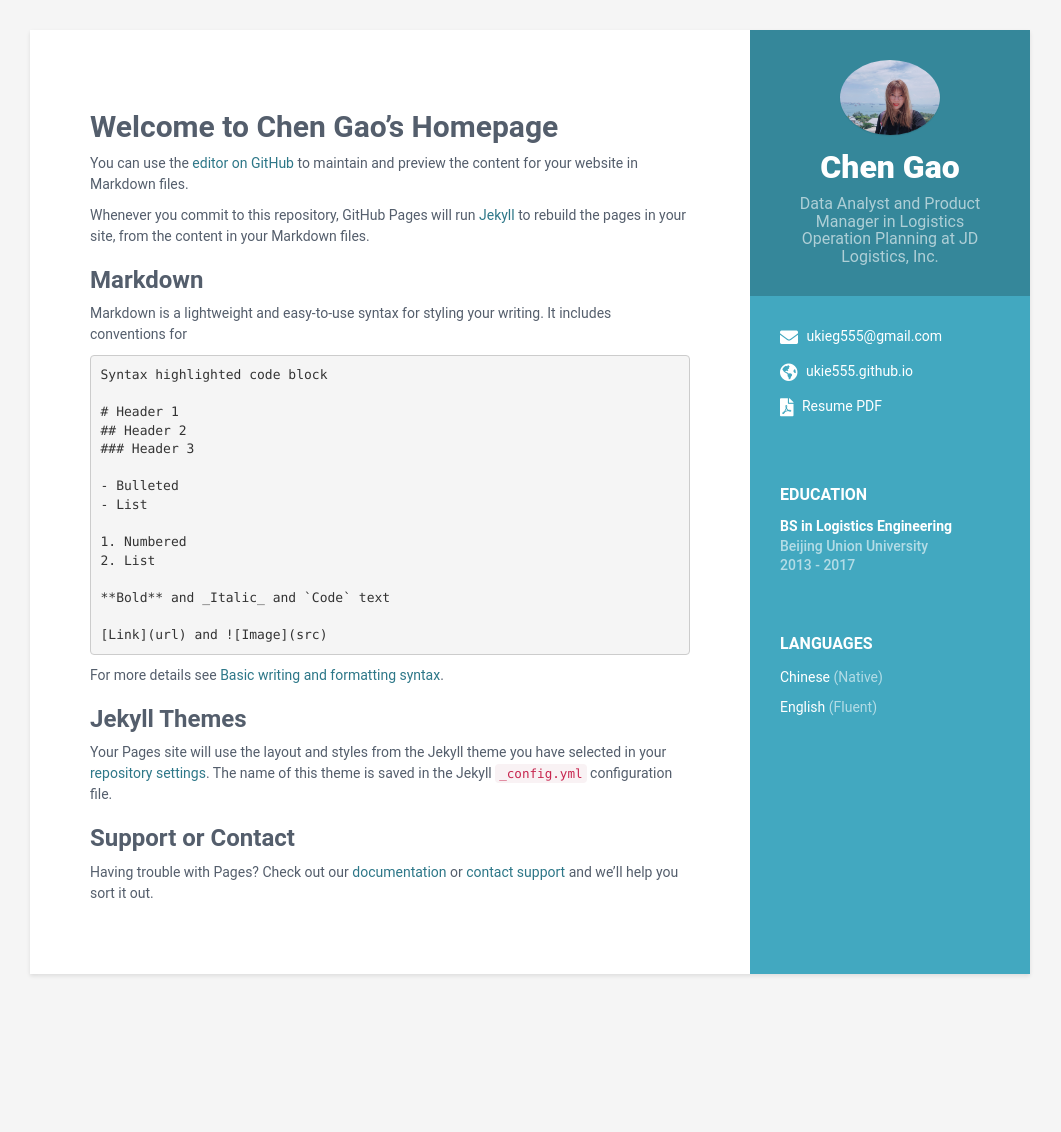
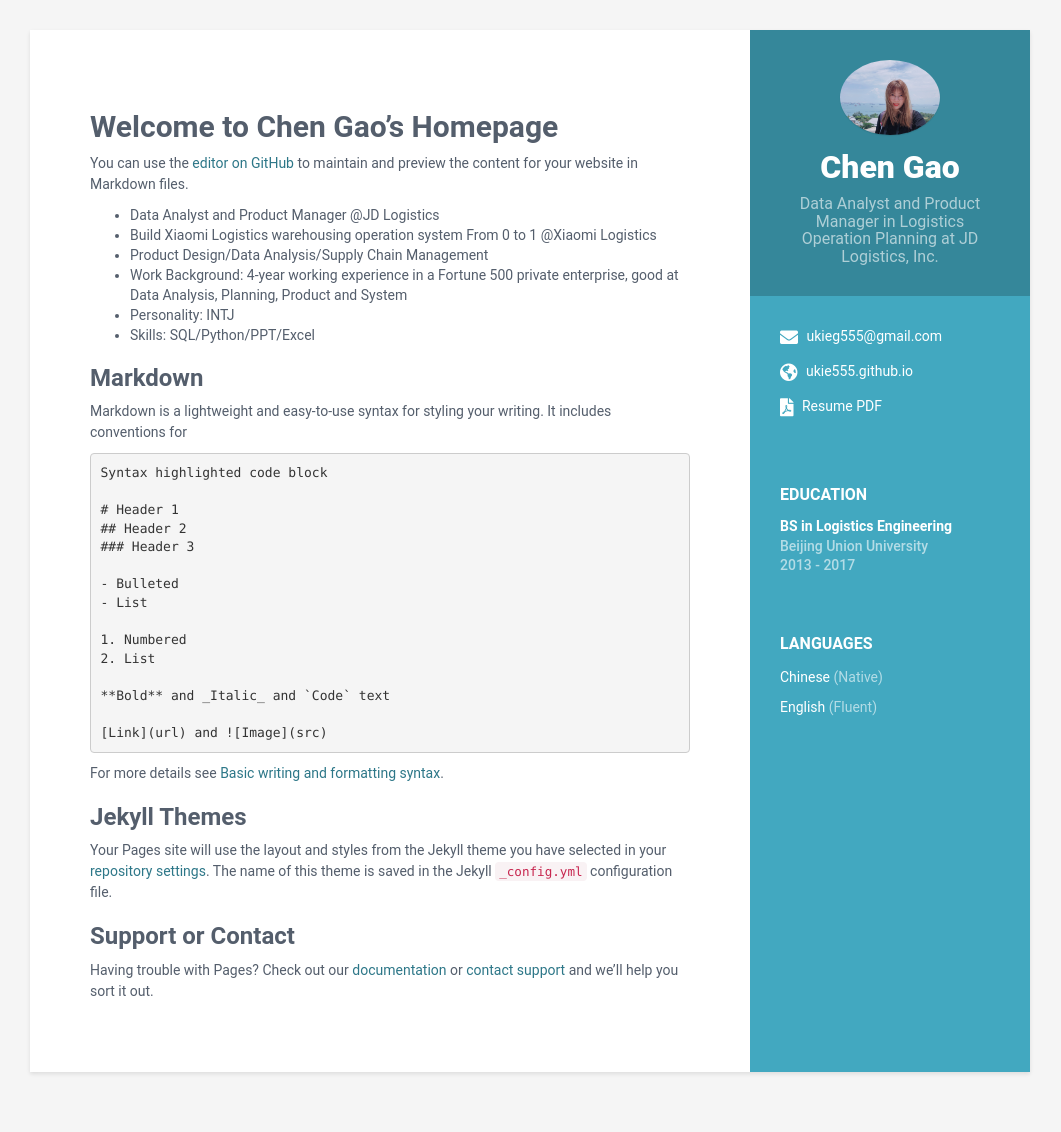
Before and after one commit to Ukie555/ukie555.github.io, a Jekyll site: the page built from index.md, in a window 1280 px wide. Shown: the whole page, without its empty margins (110-1171 px from the left). Built offline with Jekyll 4.4.1, drawn with Linux system fonts in a browser that asks for light colours; our own code applies the rules of GitHub Pages for plain Markdown files; before the commit the page ends 1034 px from its top, so only the background shows below that.

Commit message:
Edit Abouts

```diff
--- a/index.md
+++ b/index.md
@@ -2,7 +2,12 @@
 
 You can use the [editor on GitHub](https://github.com/Ukie555/ukie555.github.io/edit/main/index.md) to maintain and preview the content for your website in Markdown files.
 
-Whenever you commit to this repository, GitHub Pages will run [Jekyll](https://jekyllrb.com/) to rebuild the pages in your site, from the content in your Markdown files.
+- Data Analyst and Product Manager @JD Logistics
+- Build Xiaomi Logistics warehousing operation system From 0 to 1 @Xiaomi Logistics
+- Product Design/Data Analysis/Supply Chain Management
+- Work Background: 4-year working experience in a Fortune 500 private enterprise, good at Data Analysis, Planning, Product and System
+- Personality: INTJ
+- Skills: SQL/Python/PPT/Excel
 
 ### Markdown
 
```
